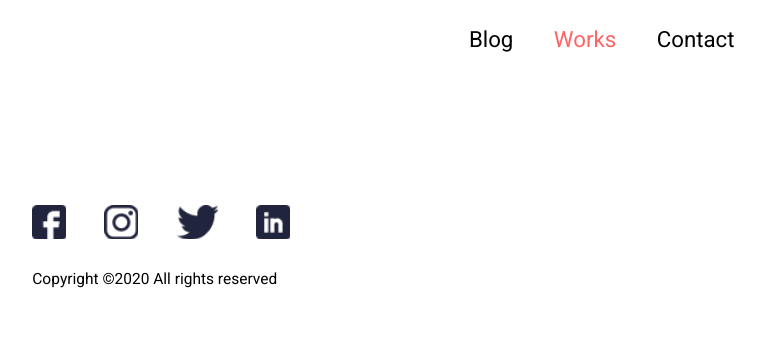
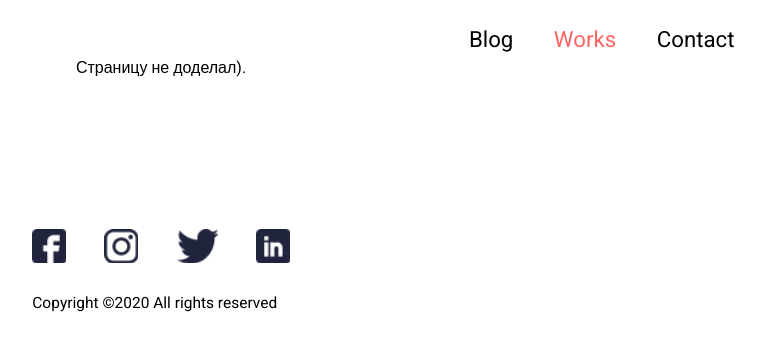
Before and after one commit to TDmitrii78/CarMat, a plain HTML site: page works.html in a window 1280 px wide. Shown: the whole page, without its empty margins (479-1244 px from the left). Drawn offline with Linux system fonts and the light colour scheme.

Commit message:
in progress page OK

```diff
--- a/works.html
+++ b/works.html
@@ -30,6 +30,8 @@
         </header>
         <main>
 
+            Страницу не доделал).
+
 
 
         </main>
```
